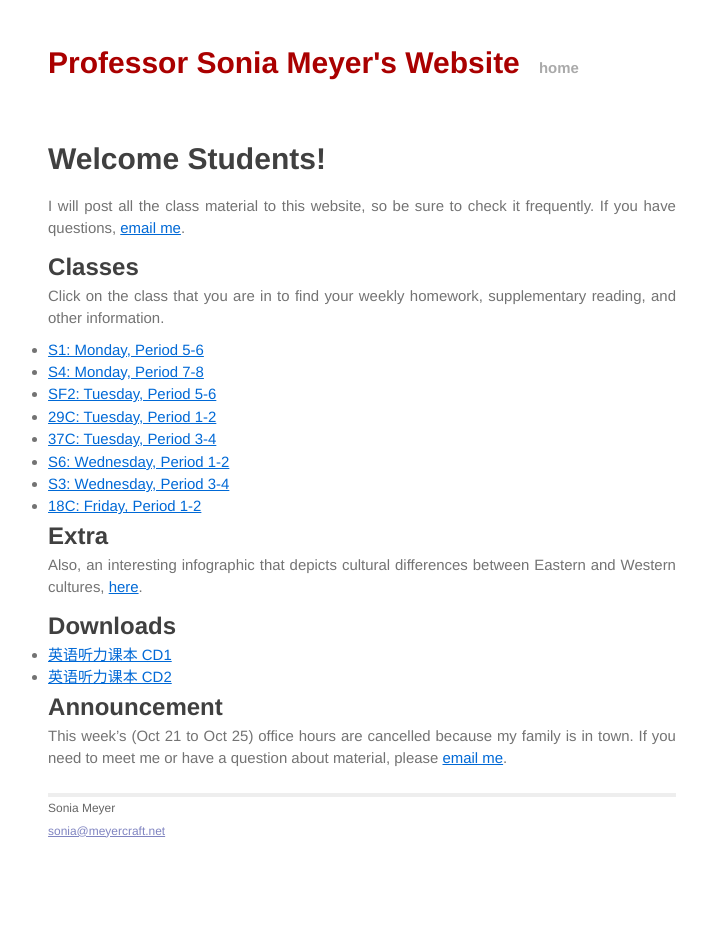
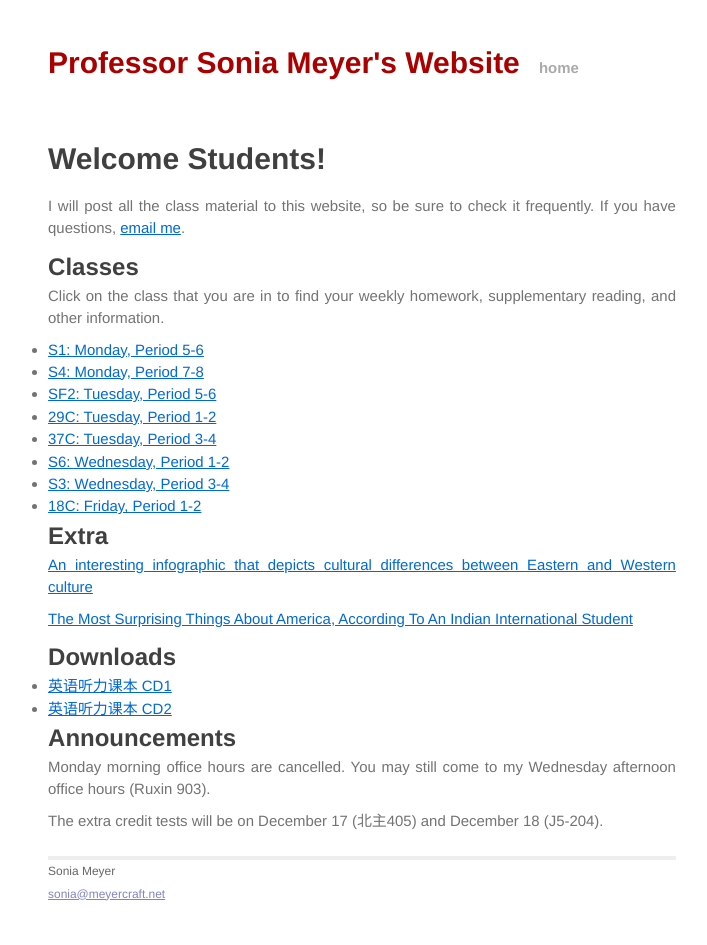
Before and after one commit to soniawmeyer/soniameyer-beihang-students-website, a Jekyll site: the page built from index.md, in a window 1280 px wide. Shown: the whole page, without its empty margins (278-985 px from the left). Built offline with Jekyll 4.4.1, drawn with Linux system fonts in a browser that asks for light colours.

Commit message:
final additions and announcements

```diff
--- a/index.md
+++ b/index.md
@@ -22,13 +22,17 @@ Click on the class that you are in to find your weekly homework, supplementary r
 
 ## Extra
 
-Also, an interesting infographic that depicts cultural differences between Eastern and Western cultures, [here](http://bsix12.com/east-meets-west/).
+[An interesting infographic that depicts cultural differences between Eastern and Western culture](http://bsix12.com/east-meets-west/)
+
+[The Most Surprising Things About America, According To An Indian International Student](http://www.businessinsider.com/the-weirdest-things-about-america-2013-8)
 
 ## Downloads
 
 * [英语听力课本 CD1](http://s3.amazonaws.com/www.joeymeyer.com/download/CD1.zip)
 * [英语听力课本 CD2](http://s3.amazonaws.com/www.joeymeyer.com/download/CD2.zip)
 
-## Announcement
+## Announcements
 
-This week's (Oct 21 to Oct 25) office hours are cancelled because my family is in town. If you need to meet me or have a question about material, please [email me](mailto:sonia@meyercraft.net).
+Monday morning office hours are cancelled. You may still come to my Wednesday afternoon office hours (Ruxin 903).
+
+The extra credit tests will be on December 17 (北主405) and December 18 (J5-204).
```
Also changed, not shown: classes/18c.md (+1 -0 lines), classes/29c37c.md (+1 -0 lines), classes/s1s3s4s6.md (+1 -0 lines), classes/sf2.md (+1 -0 lines), 2 other files.
